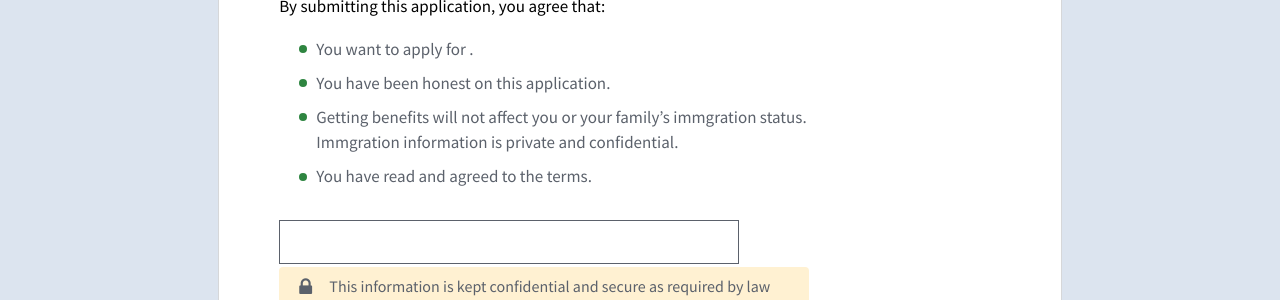
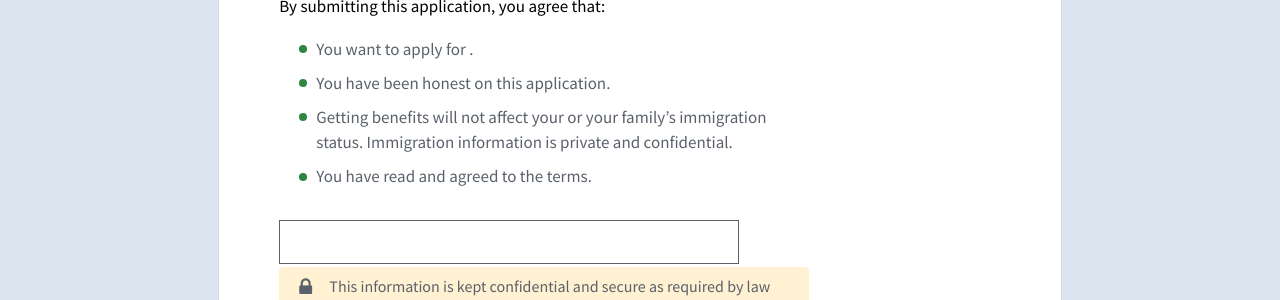
Before and after one commit to usds/benefits-enrollment-prototype, a Jekyll site: the page built from 08-submit/index.html, in a window 1280 px wide. Shown: the part 950-1250 px from the top of the page. Built offline with Jekyll 4.4.1, drawn with Linux system fonts in a browser that asks for light colours.

Commit message:
text fix

```diff
--- a/08-submit/index.html
+++ b/08-submit/index.html
@@ -92,7 +92,7 @@ To appeal your benefits eligibility results, visit the website, local office, ca
     <ul>
       <li>You want to apply for <span id="print-nextStepsText"></span>.</li>
       <li>You have been honest on this application.</li>
-      <li>Getting benefits will not affect you or your family’s immgration status. Immgration information is private and confidential.</li>
+      <li>Getting benefits will not affect your or your family’s immigration status. Immigration information is private and confidential.</li>
       <li>You have read and agreed to the terms.</li>
     </ul>
   </div>
```
